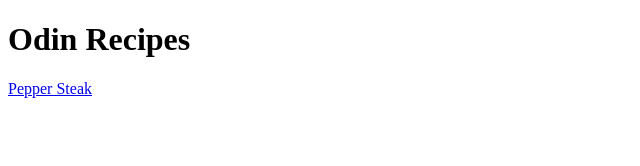
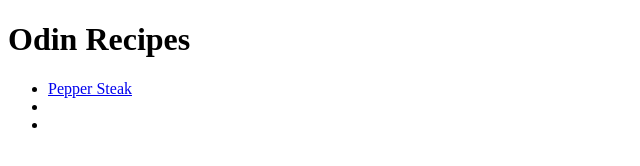
Before and after one commit to A1r0x/odin-recipes, a plain HTML site: page index.html in a window 1280 px wide. Shown: the whole page, without its empty margins (0-640 px from the left). Drawn offline with Linux system fonts and the light colour scheme.

Commit message:
Create unordered list of recipes in index.html

```diff
--- a/index.html
+++ b/index.html
@@ -7,6 +7,10 @@
 </head>
 <body>
     <h1>Odin Recipes</h1>
-    <a href="./recipes/steak.html">Pepper Steak</a>
+    <ul>
+        <li><a href="./recipes/steak.html">Pepper Steak</a></li>
+        <li></li>
+        <li></li>
+    </ul>
 </body>
 </html>
```
